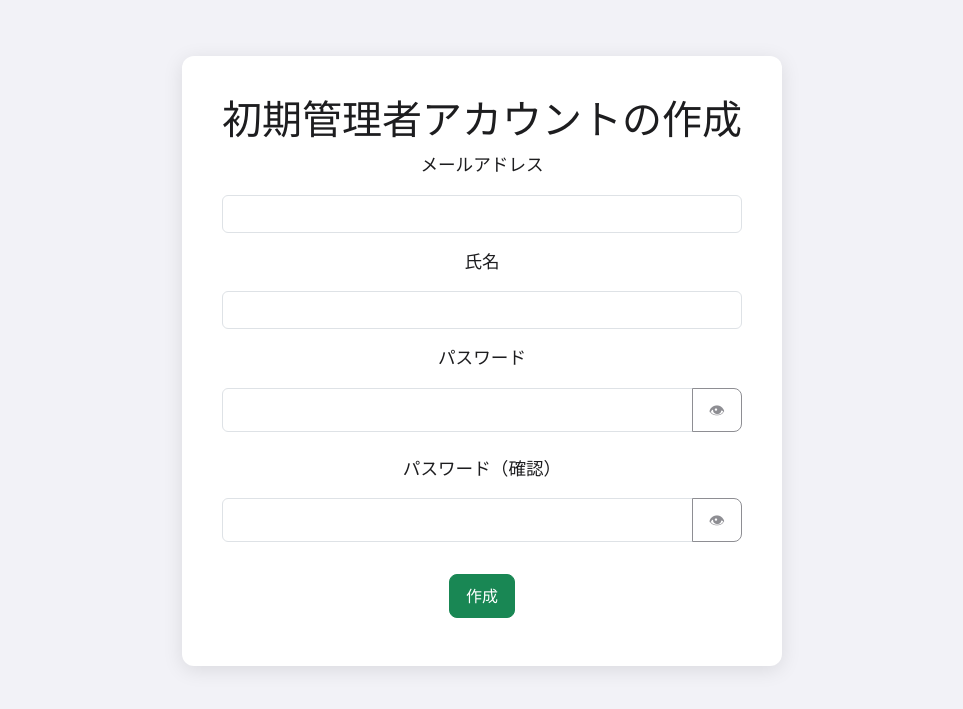
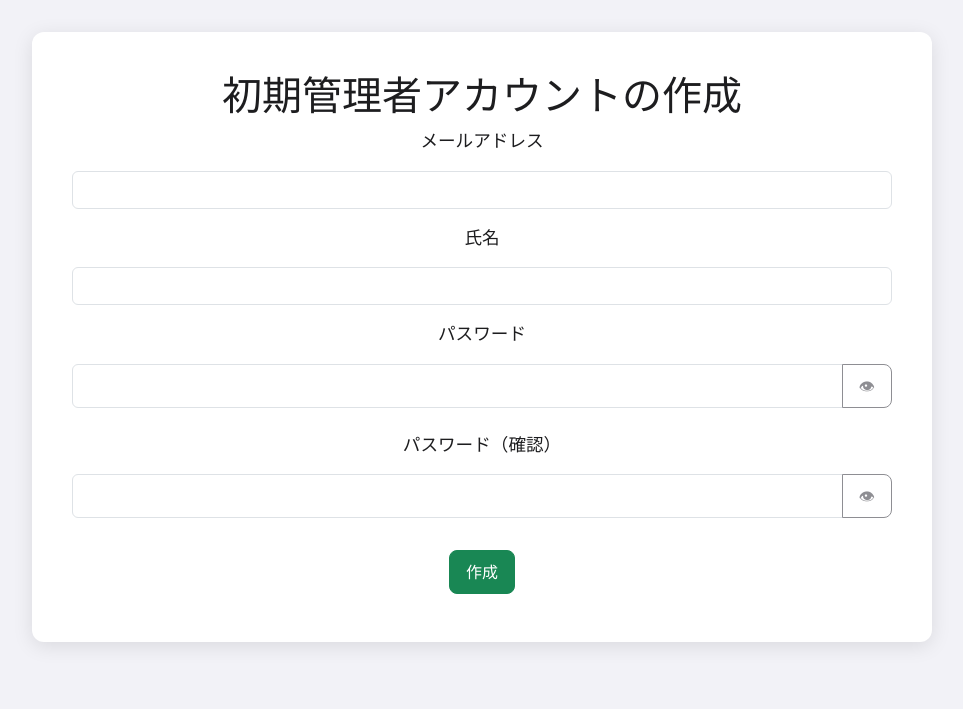
Before and after one commit to 2Duo/kintai-system, a Flask app: page /setup in a window 1280 px wide. Shown: the part 58-767 px from the top of the page, without its empty margins (158-1121 px from the left). Run offline with Flask 3, Linux system fonts and the light colour scheme; parts of the project's set-up code (start-up, migrations or seed data) failed here and were passed over.

Commit message:
コンテナ幅を拡張しモバイル対応

```diff
--- a/static/style.css
+++ b/static/style.css
@@ -9,12 +9,13 @@ body {
 
 .container {
     background: #fff;
-    display: inline-block;
+    display: block;
     padding: 40px;
     border-radius: 12px;
     box-shadow: 0 4px 20px rgba(0, 0, 0, 0.1);
-    max-width: 600px;
     margin: 2rem auto;
+    max-width: 900px;
+    width: 95%;
 }
 
 input,
```
